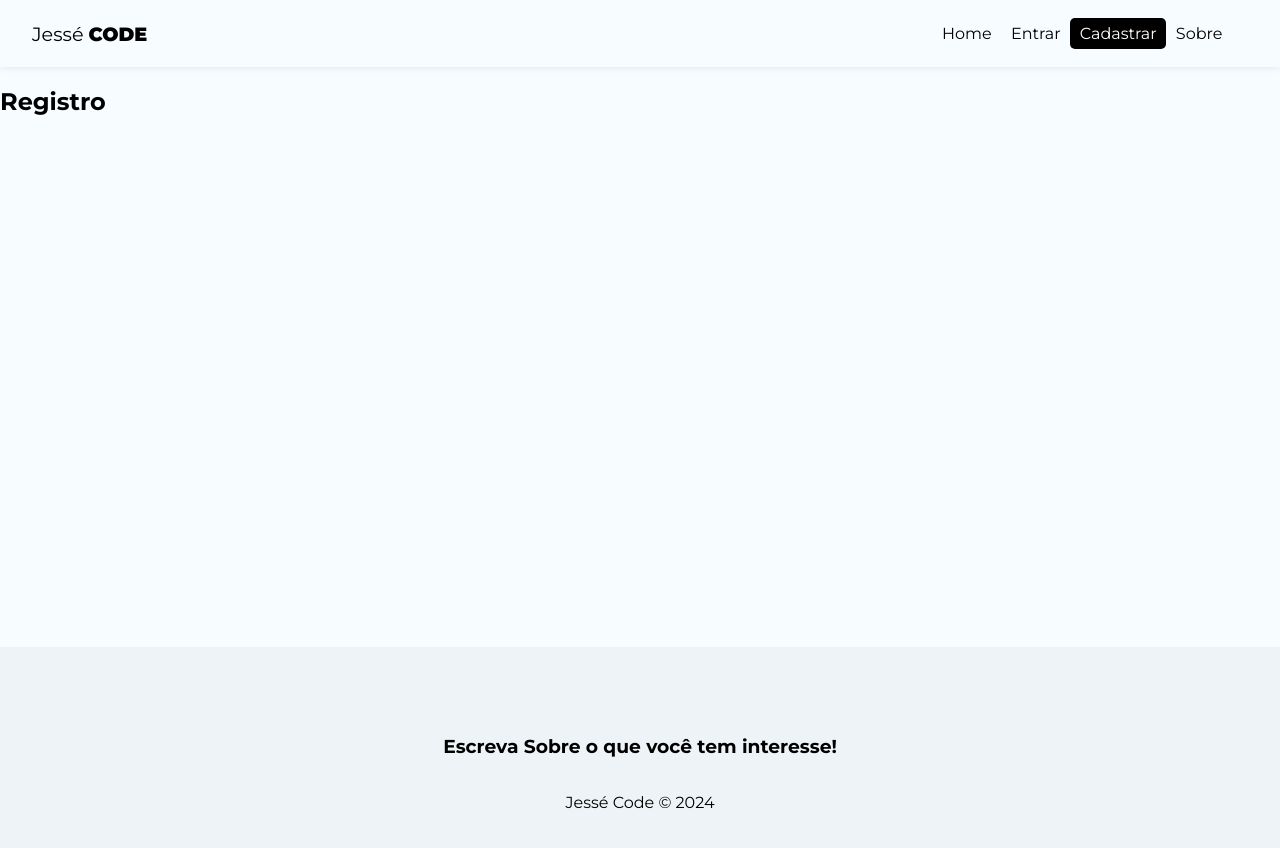
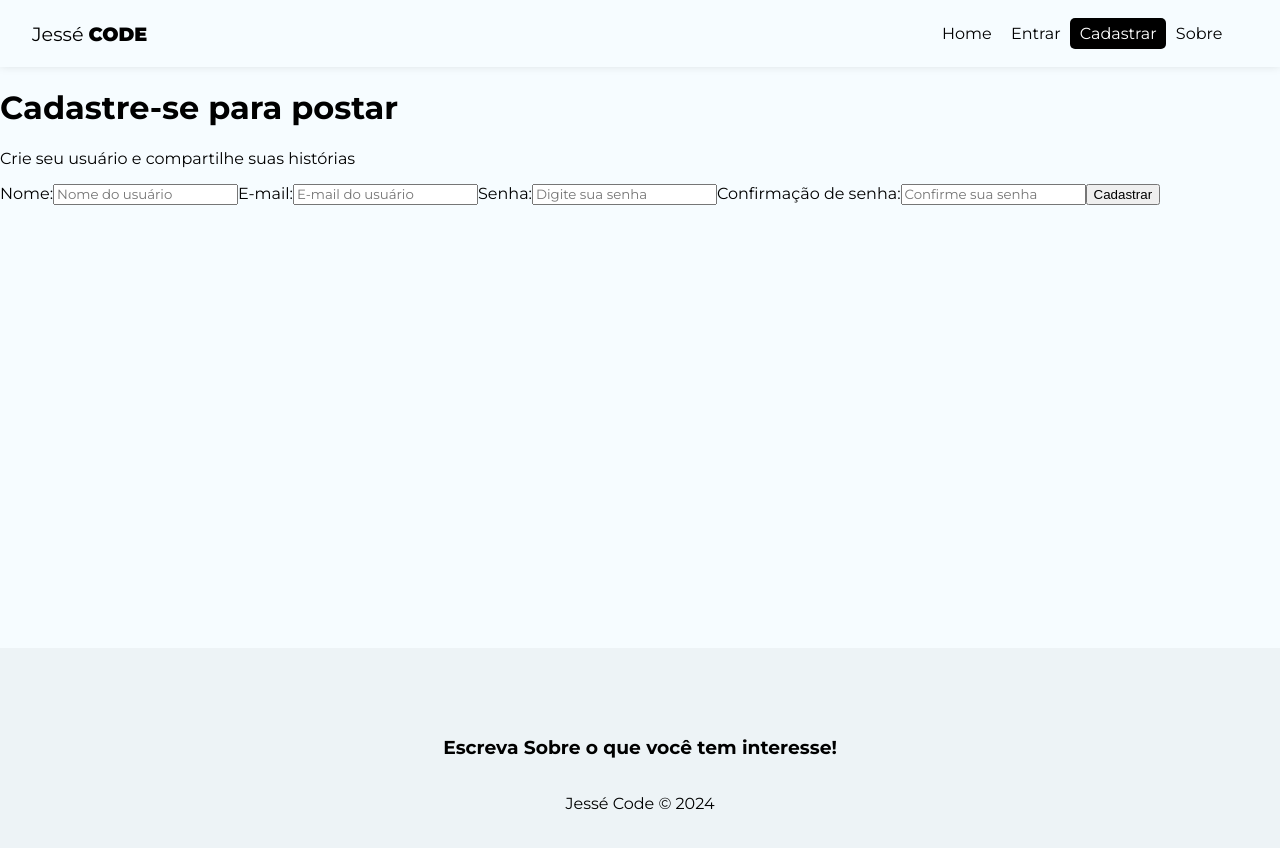
Before and after one commit to jesseprogran/miniblog, a React (Vite) app: page /register in a window 1280 px wide. Shown: the top 848 px of the page. Built offline with nearby package versions, Linux system fonts and the light colour scheme.

Commit message:
criando formulario de cadastro

```diff
--- a/src/pages/Register/Register.jsx
+++ b/src/pages/Register/Register.jsx
@@ -1,9 +1,54 @@
 import styles from "./Register.module.css";
+
+import { useState, useEffect } from "react";
 
 const Register = () => {
   return (
     <div>
-      <h2>Registro</h2>
+      <h1>Cadastre-se para postar</h1>
+      <p>Crie seu usuário e compartilhe suas histórias</p>
+      <form>
+        <label>
+          <span>Nome:</span>
+          <input
+            type="text"
+            name="displayName"
+            required
+            placeholder="Nome do usuário"
+          />
+        </label>
+
+        <label>
+          <span>E-mail:</span>
+          <input
+            type="email"
+            name="email"
+            required
+            placeholder="E-mail do usuário"
+          />
+        </label>
+
+        <label>
+          <span>Senha:</span>
+          <input
+            type="password"
+            name="password"
+            required
+            placeholder="Digite sua senha"
+          />
+        </label>
+
+        <label>
+          <span>Confirmação de senha:</span>
+          <input
+            type="password"
+            name="confirmPassword"
+            required
+            placeholder="Confirme sua senha"
+          />
+        </label>
+        <button className="btn">Cadastrar</button>
+      </form>
     </div>
   );
 };
--- a/src/pages/Register/Register.module.css
+++ b/src/pages/Register/Register.module.css
@@ -0,0 +1,7 @@
+.register {
+  text-align: center;
+}
+
+.register p {
+  color: #aaaa;
+}
```
